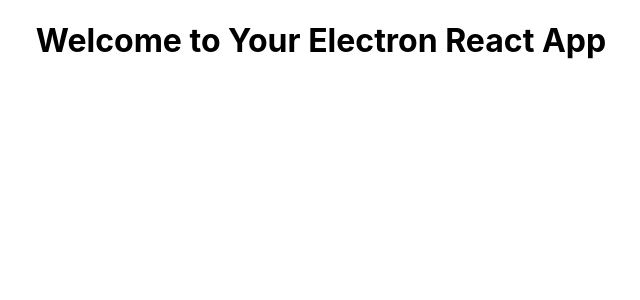
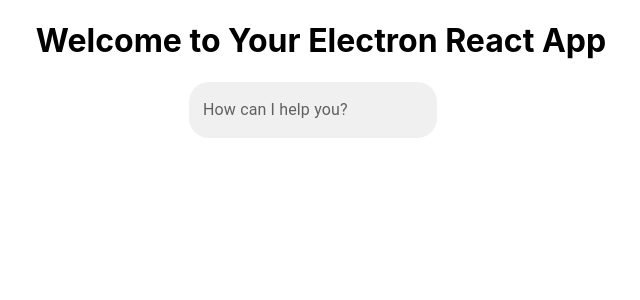
Before and after one commit to sfkunal/EmailSearch, a React (Create React App) app in the folder frontend/: page / in a window 1280 px wide. Shown: the top 300 px of the page, without its empty margins (319-959 px from the left). Built offline with nearby package versions, Linux system fonts and the light colour scheme.

Commit message:
Added search bar

```diff
--- a/frontend/electron.js
+++ b/frontend/electron.js
@@ -17,10 +17,6 @@ function createWindow() {
       ? 'http://localhost:3000'
       : `file://${join(__dirname, '../build/index.html')}`
   );
-
-  if (isDev) {
-    win.webContents.openDevTools();
-  }
 }
 
 app.whenReady().then(createWindow);
--- a/frontend/package.json
+++ b/frontend/package.json
@@ -6,6 +6,11 @@
   "main": "electron.js",
   "homepage": "./",
   "dependencies": {
+    "@emotion/react": "^11.13.3",
+    "@emotion/styled": "^11.13.0",
+    "@fontsource/roboto": "^5.1.0",
+    "@mui/icons-material": "^6.1.4",
+    "@mui/material": "^6.1.4",
     "@testing-library/jest-dom": "^5.17.0",
     "@testing-library/react": "^13.4.0",
     "@testing-library/user-event": "^13.5.0",
--- a/frontend/src/App.js
+++ b/frontend/src/App.js
@@ -1,6 +1,6 @@
 import logo from './logo.svg';
 import './App.css';
-import MainPage from './MainPage.js';
+import MainPage from "./MainPage.js";
 
 function App() {
   return (
--- a/frontend/src/MainPage.js
+++ b/frontend/src/MainPage.js
@@ -1,9 +1,50 @@
 import React from 'react';
+import { useState } from 'react';
+import IconButton from "@mui/material/IconButton/index.js";
+import TextField from "@mui/material/TextField/index.js";
+import Box from "@mui/material/Box/index.js"
+
+const SearchBar = ({setSearchQuery}) => (
+    <Box sx={{ flexGrow: 1, margin: 2}}>
+        <form>
+            <TextField
+                id="search-bar"
+                className="text"
+                onInput={(e) => {
+                    setSearchQuery(e.target.value);
+                }}
+                label="How can I help you?"
+                variant="outlined"
+                placeholder="Search Mail"
+                sx={{
+                    '& .MuiOutlinedInput-root': {
+                    borderRadius: '20px',
+                    backgroundColor: '#f0f0f0',
+                    '& fieldset': {
+                        borderColor: 'transparent',
+                    },
+                    '&:hover fieldset': {
+                        borderColor: 'transparent',
+                    },
+                    '&.Mui-focused fieldset': {
+                        borderColor: 'primary.main',
+                    },
+                    },
+                }}
+            />
+            <IconButton type="submit" aria-label="search">
+
+            </IconButton>
+        </form>
+    </Box>
+)
 
 function MainPage() {
+    const [searchQuery, setSearchQuery] = useState("");
   return (
     <div>
       <h1>Welcome to Your Electron React App</h1>
+      <SearchBar searchQuery={searchQuery} setSearchQuery={setSearchQuery} />
       {/* Add more components and content here */}
     </div>
   );
```
Also changed, not shown: 1 other file (tests, documents, lock files or other folders).
